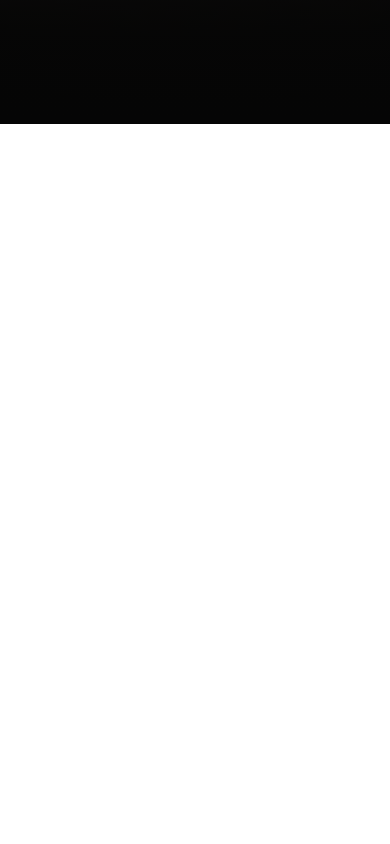
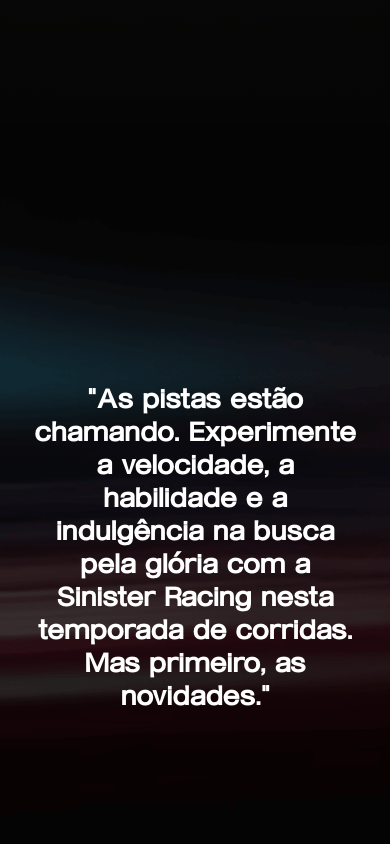
Before and after one commit to pedroantoniosi/sinister-racing-team, a plain HTML site: page index.html in a window 390 px wide. Shown: the part 720-1564 px from the top of the page. Drawn offline with nearby package versions, Linux system fonts and the light colour scheme.

Commit message:
Add files via upload
Version 0.3 | Mobile Version

° New Borders

```diff
--- a/css/style.css
+++ b/css/style.css
@@ -140,7 +140,7 @@ body {
         left: 0;
         width: 100%;
         height: 100%;
-        background-image: url('/assets/img/racing-banner.png');
+        background-image: url('/assets/img/banners/racing-banner.png');
         background-size: cover;
         z-index: -1;
     }
```
